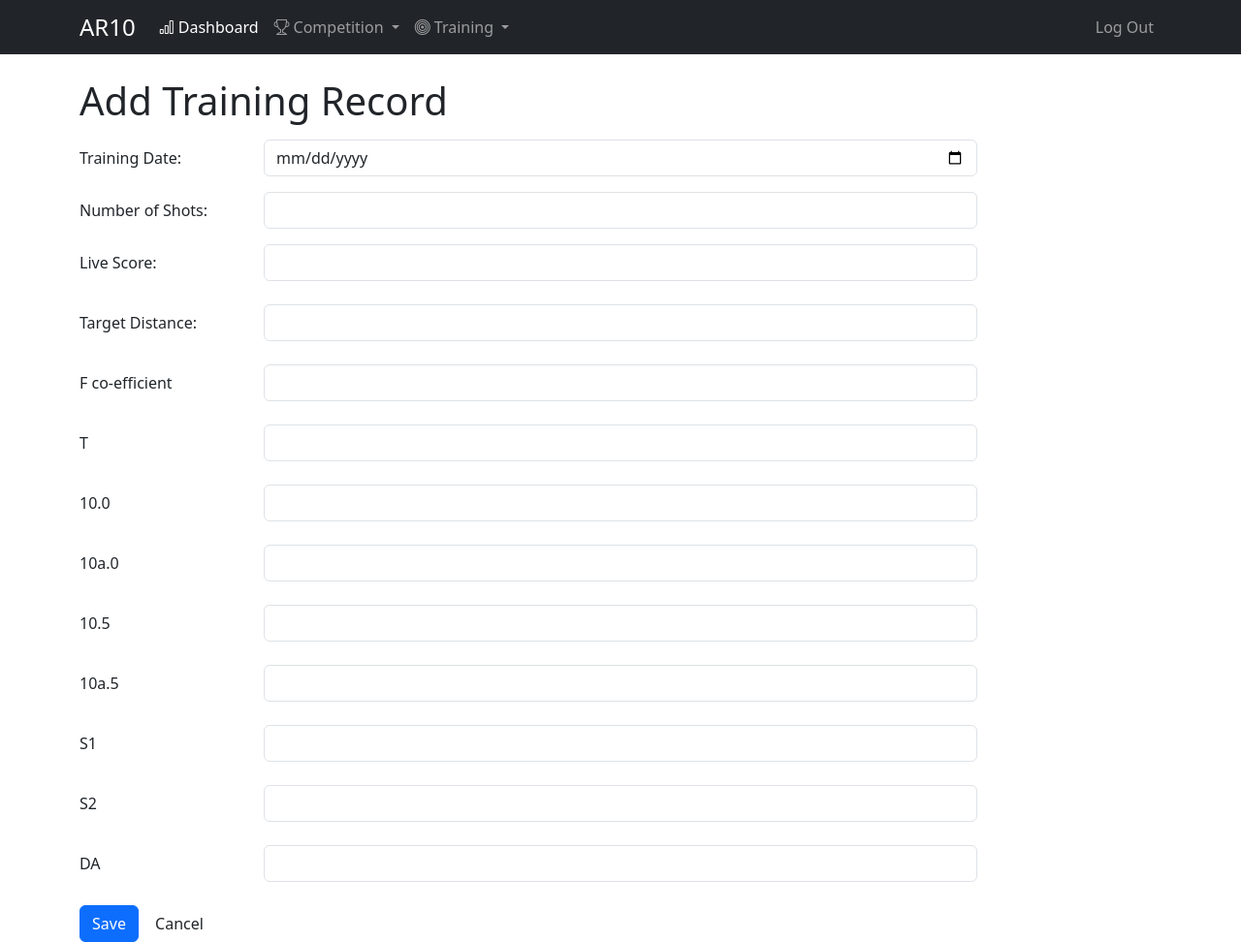
After one commit to michaelwknott/ar10-tracker, a Django app: page /training/new/ in a window 1280 px wide. The commit adds this page. Shown: the whole page at 97% size. Run offline with Django 4.2, Linux system fonts and the light colour scheme; the visitor is signed in with stand-in values (Sample User, id 1); some libraries are stand-ins or nearby versions.

Commit message:
Add training templates

```diff
--- a/record/models.py
+++ b/record/models.py
@@ -42,7 +42,6 @@ class TrainingData(models.Model):
     target_distance = models.DecimalField(max_digits=10, decimal_places=1)
     f_coefficient = models.PositiveSmallIntegerField("Ballistic 'F' coefficient")
     aiming_time = models.DecimalField("T", max_digits=10, decimal_places=1)
-    score_decimal = models.DecimalField("R", max_digits=10, decimal_places=2)
     ten_zero = models.PositiveSmallIntegerField("10.0")
     ten_azero = models.PositiveSmallIntegerField("10a0")
     ten_five = models.PositiveSmallIntegerField("10.5")
--- a/record/urls.py
+++ b/record/urls.py
@@ -5,14 +5,16 @@ from . import views
 app_name = "record"
 urlpatterns = [
     path("", views.dashboard, name="dashboard"),
-    # path("training/", views.training_data_list, name="training_data_list"),
-    # path("training/new/", views.training_data_new, name="training_data_new"),
-    # path("training/<int:pk>/edit/", views.training_data_edit, name="scatt_data_edit"),
-    # path(
-    #     "training/<int:pk>/delete/",
-    #     views.training_data_delete,
-    #     name="scatt_data_delete",
-    # ),
+    path("training/", views.training_data_list, name="training_data_list"),
+    path("training/new/", views.training_data_new, name="training_data_new"),
+    path(
+        "training/<int:pk>/edit/", views.training_data_edit, name="training_data_edit"
+    ),
+    path(
+        "training/<int:pk>/delete/",
+        views.training_data_delete,
+        name="training_data_delete",
+    ),
     path("competition/", views.competition_data_list, name="competition_data_list"),
     path("competition/new", views.competition_data_new, name="competition_data_new"),
     path(
--- a/record/views.py
+++ b/record/views.py
@@ -86,13 +86,14 @@ def training_data_new(request):
             training_data = form.save(commit=False)
             training_data.user = request.user
             training_data.save()
+
             messages.success(request, "Added training data")
 
             return redirect("record:training_data_list")
     else:
         form = TrainingDataForm()
 
-    return render(request, "training/training_data.html", {"form": form})
+    return render(request, "training/training.html", {"form": form})
 
 
 @login_required
@@ -119,10 +120,17 @@ def training_data_edit(request, pk):
 @login_required
 def training_data_delete(request, pk):
     training_data = get_object_or_404(TrainingData, pk=pk, user=request.user)
-    training_data.delete()
-    messages.success(request, "Deleted training data")
 
-    return HttpResponse(status=200)
+    if request.method == "POST":
+        training_data.delete()
+        messages.success(request, "Deleted competition data")
+        return redirect("record:training_data_list")
+
+    return render(
+        request,
+        "training/training_data_delete.html",
+        {"training_data": training_data},
+    )
 
 
 @login_required
--- a/templates/base.html
+++ b/templates/base.html
@@ -45,8 +45,8 @@
                   <i class="bi-bullseye me-1"></i>Training
                 </a>
                 <div class="dropdown-menu">
-                  <a href="#" class="dropdown-item">Add Training Data</a>
-                  <a href="#" class="dropdown-item">Edit Training Data</a>
+                  <a href="{% url 'record:training_data_new' %}" class="dropdown-item">Add Training Data</a>
+                  <a href="{% url 'record:training_data_list' %}" class="dropdown-item">View Training Data</a>
                 </div>
               </div>
             </div>
--- /dev/null
+++ b/templates/training/training.html
@@ -0,0 +1,120 @@
+<!-- templates/training/training.html -->
+{% extends 'base.html' %}
+{% load widget_tweaks %}
+
+{% block title %}Training Data{% endblock title %}
+
+{% block content %}
+<div class="container">
+<h6 class="mt-4 display-6">Add Training Record</h6>
+<form action="{% url 'record:training_data_new' %}" method="post">
+    {% csrf_token %}
+    {{ form.non_field_errors }}
+    <div class="row mt-3">
+        {{ form.date.errors|add_class:"form-control" }}
+        <label for="{{ form.date.id_for_label }}" class="col-sm-2 col-form-label">Training Date:</label>
+        <div class="col-sm-8">
+        {{ form.date|add_class:"form-control" }}
+        </div>
+    </div>
+    <div class="row mt-3">
+        {{ form.number_shots.errors }}
+        <label for="{{ form.number_shots.id_for_label }}" class="col-sm-2 col-form-label">Number of Shots:</label>
+
+        <div class="col-sm-8">
+        {{ form.number_shots|add_class:"form-control" }}
+        </div>
+    </div>
+    <div class="row mt-3 mb-4">
+        {{ form.score.errors }}
+        <label for="{{ form.score.id_for_label }}" class="col-sm-2 col-form-label">Live Score:</label>
+
+        <div class="col-sm-8">
+        {{ form.score|add_class:"form-control" }}
+        </div>
+    </div>
+    <div class="row mt-3 mb-4">
+        {{ form.target_distance.errors }}
+        <label for="{{ form.target_distance.id_for_label }}" class="col-sm-2 col-form-label">Target Distance:</label>
+
+        <div class="col-sm-8">
+        {{ form.target_distance|add_class:"form-control" }}
+        </div>
+    </div>
+    <div class="row mt-3 mb-4">
+        {{ form.f_coefficient.errors }}
+        <label for="{{ form.f_coefficient.id_for_label }}" class="col-sm-2 col-form-label">F co-efficient</label>
+
+        <div class="col-sm-8">
+        {{ form.f_coefficient|add_class:"form-control" }}
+        </div>
+    </div>
+    <div class="row mt-3 mb-4">
+        {{ form.aiming_time.errors }}
+        <label for="{{ form.aiming_time.id_for_label }}" class="col-sm-2 col-form-label">T</label>
+
+        <div class="col-sm-8">
+        {{ form.aiming_time|add_class:"form-control" }}
+        </div>
+    </div>
+    <div class="row mt-3 mb-4">
+        {{ form.ten_zero.errors }}
+        <label for="{{ form.ten_zero.id_for_label }}" class="col-sm-2 col-form-label">10.0</label>
+
+        <div class="col-sm-8">
+        {{ form.ten_zero|add_class:"form-control" }}
+        </div>
+    </div>
+    <div class="row mt-3 mb-4">
+        {{ form.ten_azero.errors }}
+        <label for="{{ form.ten_azero.id_for_label }}" class="col-sm-2 col-form-label">10a.0</label>
+
+        <div class="col-sm-8">
+        {{ form.ten_azero|add_class:"form-control" }}
+        </div>
+    </div>
+    <div class="row mt-3 mb-4">
+        {{ form.ten_five.errors }}
+        <label for="{{ form.ten_five.id_for_label }}" class="col-sm-2 col-form-label">10.5</label>
+
+        <div class="col-sm-8">
+        {{ form.ten_five|add_class:"form-control" }}
+        </div>
+    </div>
+    <div class="row mt-3 mb-4">
+        {{ form.ten_afive.errors }}
+        <label for="{{ form.ten_afive.id_for_label }}" class="col-sm-2 col-form-label">10a.5</label>
+
+        <div class="col-sm-8">
+        {{ form.ten_afive|add_class:"form-control" }}
+        </div>
+    </div>
+    <div class="row mt-3 mb-4">
+        {{ form.s1.errors }}
+        <label for="{{ form.s1.id_for_label }}" class="col-sm-2 col-form-label">S1</label>
+
+        <div class="col-sm-8">
+        {{ form.s1|add_class:"form-control" }}
+        </div>
+    </div>
+    <div class="row mt-3 mb-4">
+        {{ form.s2.errors }}
+        <label for="{{ form.s2.id_for_label }}" class="col-sm-2 col-form-label">S2</label>
+
+        <div class="col-sm-8">
+        {{ form.s2|add_class:"form-control" }}
+        </div>
+    </div>
+    <div class="row mt-3 mb-4">
+        {{ form.da.errors }}
+        <label for="{{ form.da.id_for_label }}" class="col-sm-2 col-form-label">DA</label>
+
+        <div class="col-sm-8">
+        {{ form.da|add_class:"form-control" }}
+        </div>
+    </div>
+    <input class="btn btn-primary" type="submit" value="Save">
+    <a type="button" class="btn" href="{% url 'record:training_data_list' %}">Cancel</a>
+</form>
+</div>
+{% endblock content %}
```
Also changed, not shown: templates/competition/competition.html (+4 -4 lines), templates/training/training_data_delete.html (added, +13 -0 lines), templates/training/training_data_edit.html (added, +120 -0 lines), templates/training/training_data_list.html (added, +53 -0 lines), record/migrations/0004_remove_trainingdata_score_decimal.py (added).
